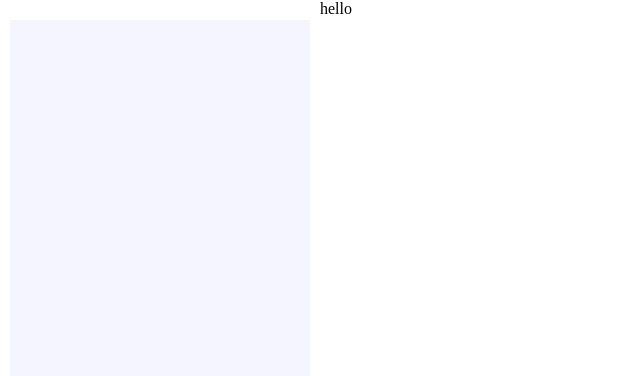
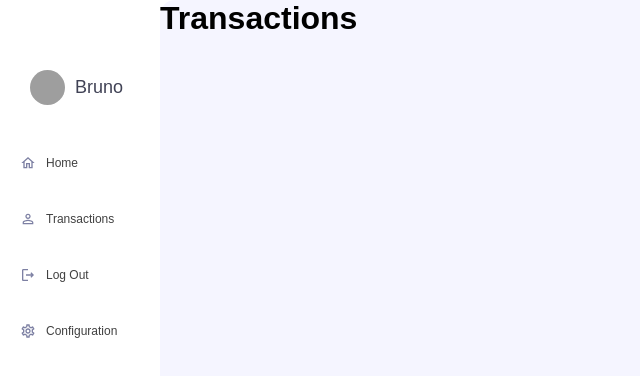
Before and after one commit to BmAlkes/challenge-budget, a React (Create React App) app: page / in a window 1280 px wide. Shown: the top 376 px of the page, without its empty margins (0-640 px from the left). Built offline with nearby package versions, Linux system fonts and the light colour scheme; data requests are answered from the project's data file; grey boxes are pictures that could not be loaded.

Commit message:
new push

```diff
--- a/src/App.js
+++ b/src/App.js
@@ -1,7 +1,7 @@
 import { useContext } from "react";
 import { BrowserRouter, Routes, Route } from "react-router-dom";
 import EditTransaction from "./Pages/EditTransaction/EditTransaction";
-import Home from "./Pages/Home";
+import Home from "./Pages";
 import Transaction from "./Pages/Transaction/Transaction";
 
 const App = () => {
@@ -9,7 +9,7 @@ const App = () => {
         <BrowserRouter>
             <Routes>
                 <Route path="/" element={<Home />} />
-                <Route path="transaction" element={<Transaction />} />
+                <Route path="/transaction" element={<Transaction />} />
                 <Route
                     path="transaction/edit/:id"
                     element={<EditTransaction />}
--- a/src/Pages/Transaction/Transaction.jsx
+++ b/src/Pages/Transaction/Transaction.jsx
@@ -1,7 +1,14 @@
 import React from "react";
+import SideBar from "../../components/SideBar";
+import { Container } from "./styles";
 
 const Transaction = () => {
-    return <div>Transaction</div>;
+    return (
+        <Container>
+            <SideBar />
+            Transaction
+        </Container>
+    );
 };
 
 export default Transaction;
--- /dev/null
+++ b/src/Pages/Transaction/styles.js
@@ -0,0 +1,11 @@
+import styled from "styled-components";
+
+const Container = styled.div`
+    background-color: #fff;
+    height: 100vh;
+    max-width: 100%;
+    width: 100vw;
+    display: flex;
+`;
+
+export { Container };
--- a/src/Pages/Home.jsx
+++ b/src/Pages/index.jsx
@@ -1,12 +1,13 @@
 import React from "react";
-import { Sidebar } from "../components/SideBar/SideBar.styles";
-import { Container } from "./Home.styles";
+import Sidebar from "../components/SideBar";
+import Wraper from "../components/Wrapper";
+import { Container } from "./styles";
 
 const Home = () => {
     return (
         <Container>
             <Sidebar />
-            hello
+            <Wraper />
         </Container>
     );
 };
--- a/src/Pages/Home.styles.jsx
+++ b/src/Pages/styles.js
@@ -2,8 +2,9 @@ import styled from "styled-components";
 
 const Container = styled.div`
     background-color: #fff;
+    width: 100vw;
     height: 100vh;
-    width: 100vw;
+    max-width: 100%;
     display: flex;
 `;
 
--- a/src/components/SideBar/SideBar.styles.jsx
+++ /dev/null
@@ -1,13 +0,0 @@
-import styled from "styled-components";
-
-const Sidebar = styled.aside`
-    width: 300px;
-    max-width: 30vw;
-    background-color: ${(props) => props.theme.colors.primaryColor};
-    margin: 20px 10px;
-`;
-
-const Container = styled.p``;
-const Img = styled.img``;
-
-export { Sidebar, Container, Img };
--- /dev/null
+++ b/src/components/SideBar/index.jsx
@@ -0,0 +1,44 @@
+import React from "react";
+import { Sidebar, Container, Img, Span, Container2 } from "./styles";
+import { Link } from "react-router-dom";
+import {
+    MdOutlineHome,
+    MdPersonOutline,
+    MdOutlineLogout,
+    MdOutlineSettings,
+} from "react-icons/md";
+
+const SideBar = () => {
+    return (
+        <Sidebar>
+            <Container className="flex">
+                <Img
+                    src={
+                        "https://images.unsplash.com/photo-1570295999919-56ceb5ecca61?ixlib=rb-1.2.1&ixid=MnwxMjA3fDB8MHxwaG90by1wYWdlfHx8fGVufDB8fHx8&auto=format&fit=crop&w=1160&q=80"
+                    }
+                />
+                <Span>Bruno</Span>
+            </Container>
+            <Container2>
+                <div className="nav">
+                    <MdOutlineHome color={"#7D80A3"} />
+                    <Link to="/">Home</Link>
+                </div>
+                <div className="nav">
+                    <MdPersonOutline color={"#7D80A3"} />
+                    <Link to="/transaction"> Transactions</Link>
+                </div>
+                <div className="nav">
+                    <MdOutlineLogout color={"#7D80A3"} />
+                    <Link to="">Log Out</Link>
+                </div>
+                <div className="nav">
+                    <MdOutlineSettings color={"#7D80A3"} />
+                    <Link to="">Configuration</Link>
+                </div>
+            </Container2>
+        </Sidebar>
+    );
+};
+
+export default SideBar;
--- /dev/null
+++ b/src/components/SideBar/styles.js
@@ -0,0 +1,65 @@
+import styled from "styled-components";
+import { keyframes } from "styled-components";
+
+const Sidebar = styled.aside`
+    height: 100vh;
+    max-width: 250px;
+    width: 150px;
+    margin: 20px 10px;
+    display: flex;
+    flex-direction: column;
+    opacity: 0;
+    animation: Move 3s forwards;
+    margin-left: -30px;
+    box-sizing: border-box;
+`;
+
+const Container = styled.div`
+    display: flex;
+    align-items: center;
+    margin-top: 20px;
+    flex-direction: column;
+    padding: 10px;
+    &.flex {
+        flex-direction: row;
+    }
+`;
+const Img = styled.img`
+    max-width: 100%;
+    width: 35px;
+    height: 35px;
+    border-radius: 50%;
+    margin: 20px 10px 20px 20px;
+`;
+const Span = styled.span`
+    color: ${(props) => props.theme.colors.headeling};
+    font-size: 18px;
+`;
+
+const Container2 = styled.div`
+    display: flex;
+    flex-direction: column;
+
+    & .nav {
+        margin: 10px;
+        padding: 10px;
+    }
+
+    & .nav:hover {
+        background-color: ${(props) => props.theme.colors.primaryColor};
+    }
+
+    & div {
+        display: flex;
+        align-items: center;
+        margin: 20px 10px;
+        cursor: pointer;
+    }
+    & a {
+        font-size: 12px;
+        margin-left: 10px;
+        font-weight: 200;
+    }
+`;
+
+export { Sidebar, Container, Img, Span, Container2 };
--- /dev/null
+++ b/src/components/Wrapper/index.jsx
@@ -0,0 +1,12 @@
+import React from "react";
+import { Wrapper, H1 } from "./styles";
+
+const Wraper = () => {
+    return (
+        <Wrapper>
+            <H1> Transactions</H1>
+        </Wrapper>
+    );
+};
+
+export default Wraper;
--- /dev/null
+++ b/src/components/Wrapper/styles.js
@@ -0,0 +1,10 @@
+import styled from "styled-components";
+
+const Wrapper = styled.div`
+    background-color: ${(props) => props.theme.colors.primaryColor};
+    width: 80%;
+    border-radius: 15px;
+`;
+const H1 = styled.h1``;
+
+export { Wrapper, H1 };
--- a/src/styles/global.js
+++ b/src/styles/global.js
@@ -1,10 +1,31 @@
 import { createGlobalStyle } from "styled-components";
 
 export default createGlobalStyle`
+
+@import url('https://fonts.googleapis.com/css2?family=Poppins:ital,wght@0,200;0,300;0,500;0,600;1,400&display=swap');
 
 *{
     box-sizing: border-box;
     margin: 0 ;
     padding: 0;
+    font-family: 'Poppins', sans-serif;
 };
+
+a{
+    display: inline-block;
+    text-decoration: none;
+    color: #414141;
+}
+a:visited{
+    color : #414141;
+}
+
+div.Sidebar {
+    @keyframes Move{
+      to{
+          opacity: initial;
+          margin-left: initial;
+      }
+    }
+}
 `;
```
Also changed, not shown: src/components/SideBar/SideBar.jsx (deleted, +0 -19 lines).
